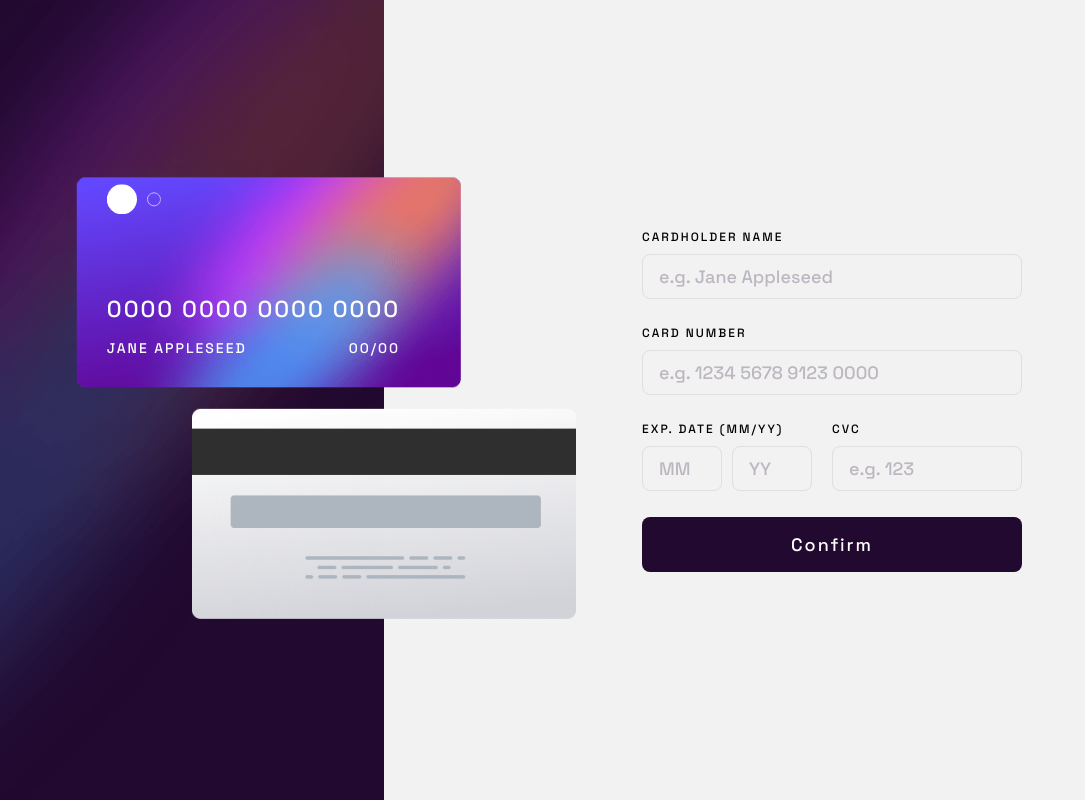
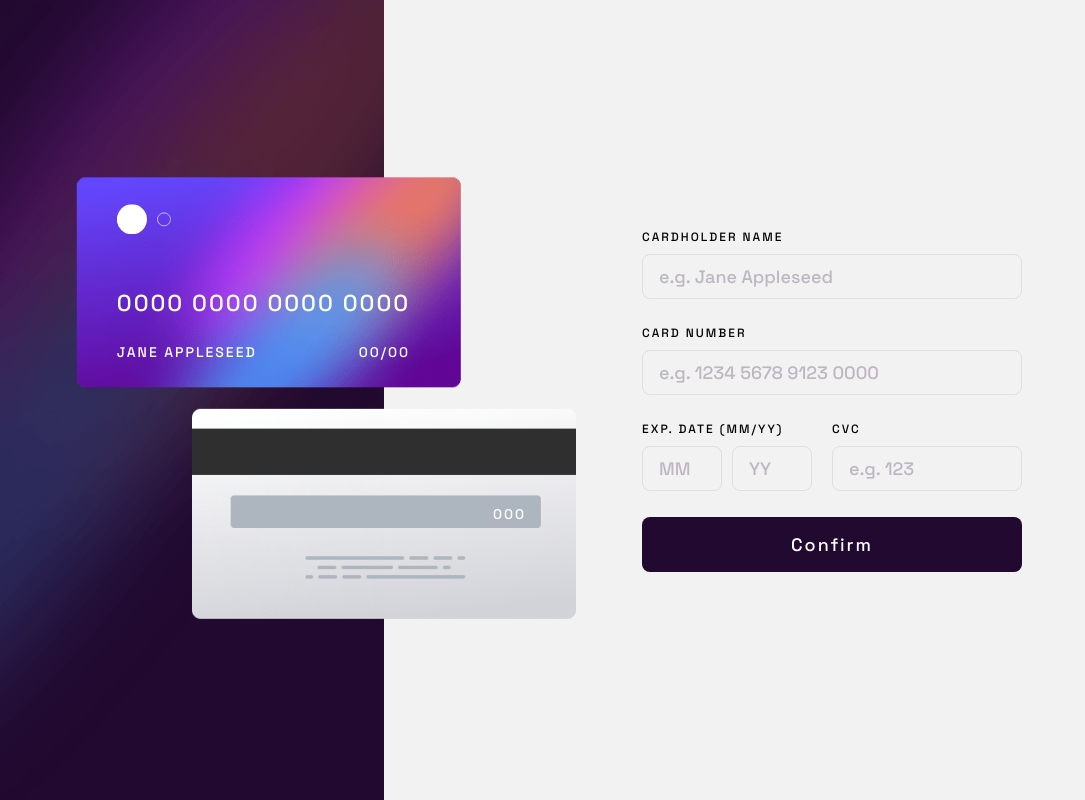
Before and after one commit to DCoder18/FEM-interactive-card-details, a plain HTML site: page index.html in a window 1280 px wide. Shown: the whole page, without its empty margins (0-1085 px from the left). Drawn offline with Linux system fonts and the light colour scheme.

Commit message:
Fix card layout

```diff
--- a/index.html
+++ b/index.html
@@ -17,9 +17,12 @@
   <div class="wrapper">
     <div class="bg-purple">
       <div class="card-front">
+        <div class="card-front--container">
           <img src="images/bg-card-front.png" alt="">
           <div class="card-data">
             <img class="card-front--logo" src="images/card-logo.svg" alt="">
+
+            <div class="flex flex-column flex-gap-s">
               <div class="card-front--no">0000 0000 0000 0000</div>
 
               <div class="flex flex-between">
@@ -29,9 +32,16 @@
             </div>
 
           </div>
+        </div>
+      </div>
 
       <div class="card-back">
+        <div class="card-front--container">
           <img src="images/bg-card-back.png" alt="">
+          <div class="card-data">
+            <span class="card-back--cvc">000</span>
+          </div>
+        </div>
       </div>
     </div>
 
--- a/style.scss
+++ b/style.scss
@@ -55,6 +55,10 @@ Utility
   align-items: center;
 }
 
+.flex-gap-s {
+  gap: 2.5rem
+}
+
 
 /*----------
 Components
@@ -90,9 +94,15 @@ Components
     transform: translate(7%, 57%);
   }
 
+  &--container {
+    position: relative;
+    display: flex;
+    justify-content: flex-start;
+    align-items: center;
+  }
+
   &--no {
     font-size: clamp(1.5rem, 1.8vw, 3rem);
-    padding-bottom: 1.5rem;
 
     @media (max-width: 65em) {
       font-size: 1.8rem;
@@ -101,20 +111,19 @@ Components
 
   &--logo {
     width: 54px;
-    padding-bottom: 8rem;
-
-    @media (max-width: 65em) {
-     padding-bottom: 2.8rem;
-    }
   }
 
   .card-data {
     position: absolute;
     display: flex;
-    justify-content: space-between;
+    justify-content: space-around;
     flex-direction: column;
-    bottom: 3rem;
-    padding: 0 3rem;
+    height: 100%;
+    padding-left: 4rem;
+
+    @media (max-width: 65em) {
+      padding-left: 2rem;
+    }
   }
 }
 
@@ -124,11 +133,18 @@ Components
   @media (max-width: 65em) {
     transform: translate(-7%, 0);
   }
+
+  .card-data {
+    position: absolute;
+    display: flex;
+    justify-content: end;
+    padding-right: 5rem;
+    align-items: center;
+    width: 100%;
+  }
 }
 
-.card-data {
-  position: absolute;
-}
+
 
 .bg-white {
   display: flex;
```
Also changed, not shown: style.css, 1 other file. Lines whose indentation alone changed are shown as unchanged.
